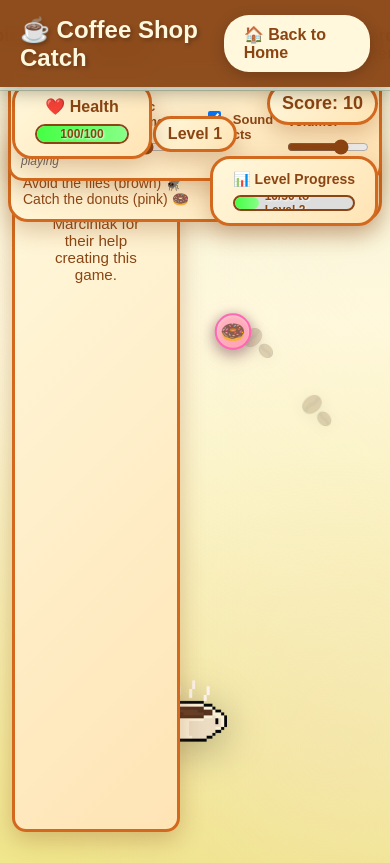
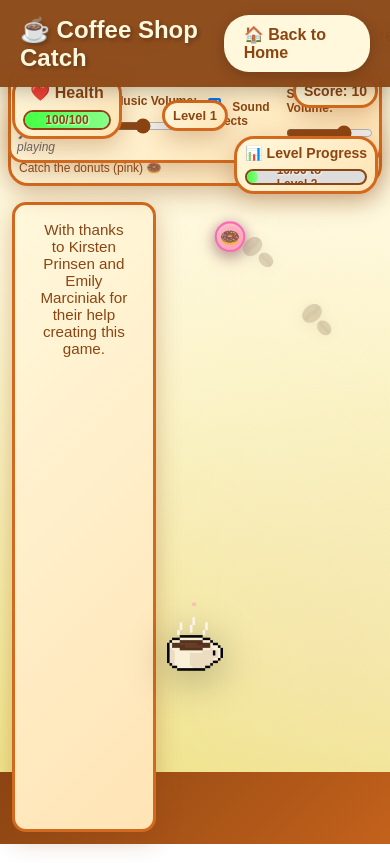
Before and after one commit to harmonytry/misproject, a plain HTML site: page game.html in a window 390 px wide. Drawn offline with Linux system fonts and the light colour scheme.

Commit message:
Add files via upload
11/19

```diff
--- a/game.html
+++ b/game.html
@@ -350,7 +350,7 @@ body {
   background-size: contain;
   background-repeat: no-repeat;
   background-position: center;
-  z-index: 10;
+  z-index: 110;
   transition: none;
   filter: drop-shadow(0 8px 20px rgba(0, 0, 0, 0.3));
 }
@@ -490,18 +490,36 @@ audio {
       /* make sure there's no horizontal overflow */
       html, body { overflow-x: hidden; }
 
+      /* Make top navigation behave like the homepage: fixed and reachable without scrolling */
+      nav {
+        position: fixed !important;
+        top: 0; left: 0; right: 0;
+        z-index: 10000;
+        display: flex;
+        gap: 0.6rem;
+        padding: 0.6rem 0.8rem;
+        overflow-x: auto;
+        -webkit-overflow-scrolling: touch;
+        background: rgba(232, 245, 232, 0.95);
+        backdrop-filter: blur(8px);
+      }
+      nav a { flex: 0 0 auto; }
+
+      /* ensure content is not hidden beneath the fixed nav */
+      body > .game-container, .game-container { padding-top: 72px; }
+
       /* shrink the game area slightly so elements fit on small screens */
-      .game-container { height: calc(100vh - 72px); padding-top: 72px; }
+      .game-container { height: calc(100vh - 72px); }
 
       /* Audio controls become a compact fixed bar near the top */
       .audio-controls {
         position: fixed;
-        top: 76px;
+        top: 74px;
         left: 8px;
         right: 8px;
         max-width: none;
-        padding: 10px;
-        font-size: 13px;
+        padding: 8px;
+        font-size: 12px;
         z-index: 220;
         display: flex;
         gap: 8px;
@@ -514,36 +532,48 @@ audio {
       /* Instructions move into a narrow fixed card to avoid overlap */
       .instructions {
         position: fixed;
-        top: 128px;
+        top: 120px;
         left: 8px;
         right: 8px;
         max-width: none;
         z-index: 210;
-        font-size: 14px;
-        padding: 12px;
+        font-size: 13px;
+        padding: 10px;
       }
 
-      /* Stack the top UI elements compactly */
-      .score { position: fixed; top: 82px; right: 12px; font-size: 18px; padding: 8px 12px; z-index: 220; }
-      .health-container { position: fixed; top: 82px; left: 12px; transform: none; min-width: 140px; z-index: 220; }
-      .level-indicator { position: fixed; top: 116px; left: 50%; transform: translateX(-50%); font-size: 16px; padding: 6px 12px; z-index: 220; }
-      .level-progress-container { position: fixed; top: 156px; right: 12px; min-width: 160px; z-index: 220; }
+      /* Stack the top UI elements compactly and smaller */
+      .score { position: fixed; top: 82px; right: 12px; font-size: 16px; padding: 6px 10px; z-index: 220; }
+      .health-container { position: fixed; top: 82px; left: 12px; transform: none; min-width: 120px; padding: 8px 10px; z-index: 220; }
+      .level-indicator { position: fixed; top: 112px; left: 50%; transform: translateX(-50%); font-size: 14px; padding: 6px 10px; z-index: 220; }
+      .level-progress-container { position: fixed; top: 152px; right: 12px; min-width: 140px; z-index: 220; padding: 8px 10px; }
 
       /* Make falling items smaller so they don't crowd the view */
-      .falling-item { width: 36px; height: 36px; font-size: 20px; }
+      .falling-item { width: 34px; height: 34px; font-size: 18px; }
 
       /* Reduce particle size */
       .particle { width: 4px; height: 4px; }
 
       /* Move mug up slightly so it doesn't collide with fixed UI */
-      .mug { bottom: 120px; width: 80px; height: 64px; }
+      .mug { bottom: 110px; width: 76px; height: 60px; }
 
       /* Credit box styling for phones: use same panel styling and keep it visible */
       .credit-pill, .credit-under { position: fixed !important; left: 12px !important; right: 12px !important; bottom: calc(12px + env(safe-area-inset-bottom)); z-index: 100 !important; display: block !important; pointer-events: none; text-align: center; }
-      .credit-pill p, .credit-under p { margin: 0; display: inline-block; background: transparent; padding: 8px 12px; border-radius: 10px; color: #5d6e56; font-size: 0.95rem; }
+      .credit-pill p, .credit-under p { margin: 0; display: inline-block; background: transparent; padding: 6px 10px; border-radius: 10px; color: #5d6e56; font-size: 0.9rem; }
 
       /* make sure touch behavior is vertical pan-friendly */
       body { touch-action: pan-y; }
+    }
+
+    /* Extra-tight layout for very small phones to avoid any overlap */
+    @media (max-width: 420px) {
+      .audio-controls { top: 68px; padding: 6px; font-size: 12px; }
+      .instructions { top: 108px; padding: 8px; font-size: 12px; }
+      .score { top: 74px; font-size: 14px; padding: 6px 8px; }
+      .health-container { top: 74px; min-width: 110px; padding: 6px 8px; }
+      .level-indicator { top: 100px; font-size: 13px; padding: 5px 8px; }
+      .level-progress-container { top: 136px; min-width: 120px; padding: 6px 8px; }
+      .falling-item { width: 30px; height: 30px; font-size: 16px; }
+      .mug { bottom: 100px; width: 70px; height: 56px; }
     }
 </style>
 </head>
```
